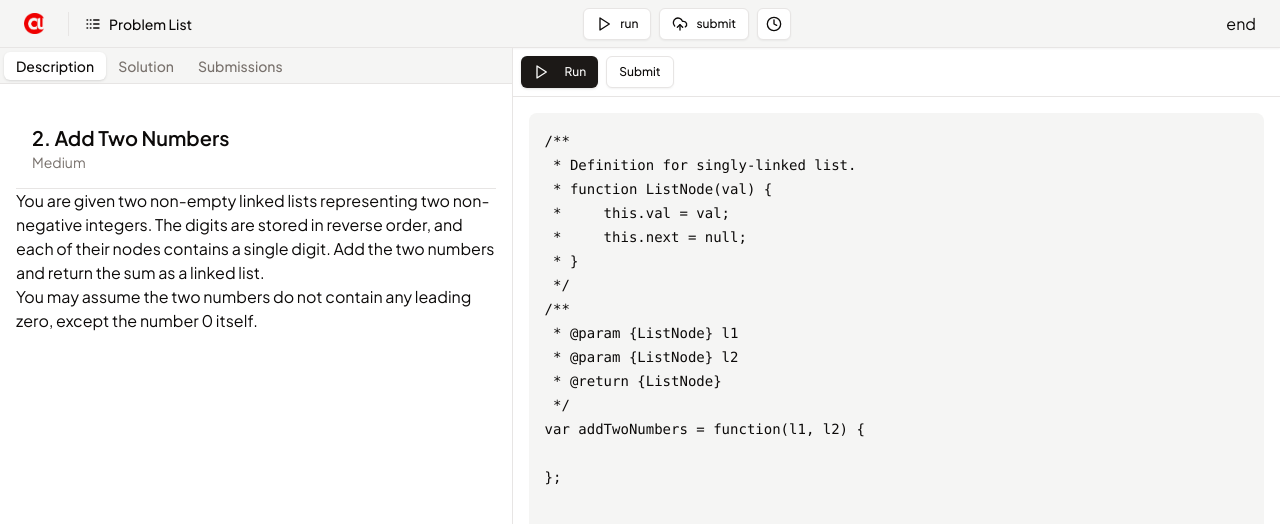
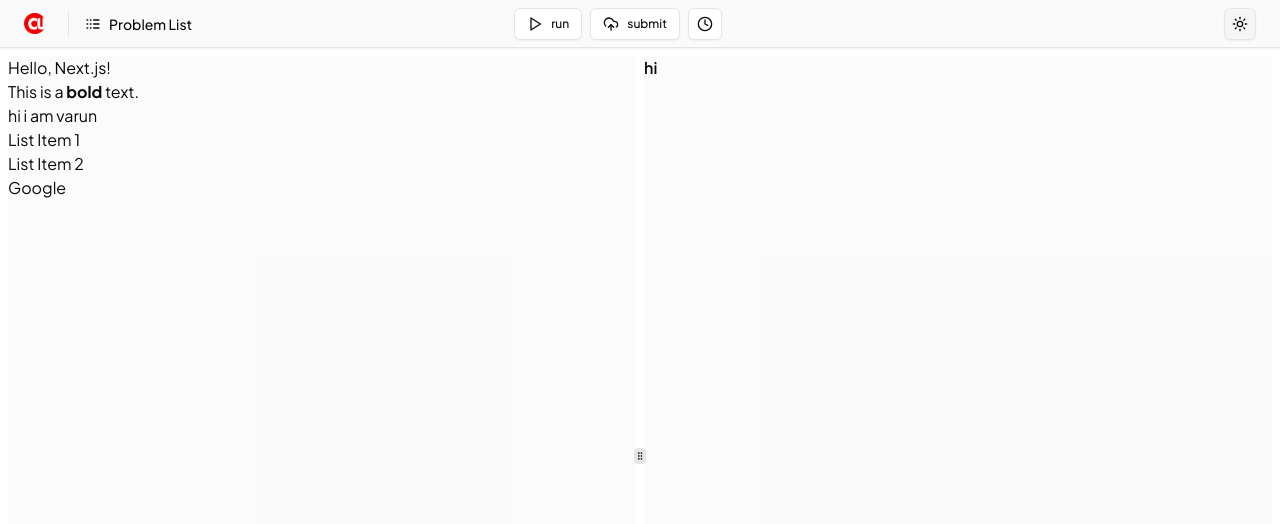
Before and after one commit to curious-varun/pseudocode-x, a Next.js app: page /problem/1 in a window 1280 px wide. Shown: the top 524 px of the page. Built offline with nearby package versions, Linux system fonts and the light colour scheme.

Commit message:
mid way problems

```diff
--- a/package.json
+++ b/package.json
@@ -52,8 +52,10 @@
     "react-day-picker": "^8.10.1",
     "react-dom": "^19.0.0",
     "react-hook-form": "^7.54.2",
+    "react-markdown": "^9.0.3",
     "react-resizable-panels": "^2.1.7",
     "recharts": "^2.15.1",
+    "remark-gfm": "^4.0.1",
     "sonner": "^1.7.4",
     "tailwind-merge": "^3.0.1",
     "tailwindcss-animate": "^1.0.7",
--- a/src/app/(problems)/problem/[slug]/page.tsx
+++ b/src/app/(problems)/problem/[slug]/page.tsx
@@ -1,76 +1,31 @@
 "use client"
+import {
+  ResizableHandle,
+  ResizablePanel,
+  ResizablePanelGroup,
+} from "@/components/ui/resizable"
+import { ProblemInfoSection } from "@/features/problem/componenets/problem-info-section"
 
-import { Play } from "lucide-react"
-import { Button } from "@/components/ui/button"
-import { ResizableHandle, ResizablePanel, ResizablePanelGroup } from "@/components/ui/resizable"
-import { Tabs, TabsContent, TabsList, TabsTrigger } from "@/components/ui/tabs"
 
 export default function ProblemPage() {
   return (
-    <div className="h-screen">
-      <ResizablePanelGroup direction="horizontal">
-        <ResizablePanel defaultSize={40}>
-          <div className="flex h-full flex-col">
-            <Tabs defaultValue="description" className="flex-1">
-              <TabsList className="w-full justify-start rounded-none border-b">
-                <TabsTrigger value="description">Description</TabsTrigger>
-                <TabsTrigger value="solution">Solution</TabsTrigger>
-                <TabsTrigger value="submissions">Submissions</TabsTrigger>
-              </TabsList>
-              <TabsContent value="description" className="p-4">
-                <div className="prose prose-sm dark:prose-invert">
-                  <div className="border-b p-4">
-                    <h1 className="text-xl font-semibold">2. Add Two Numbers</h1>
-                    <p className="text-sm text-muted-foreground">Medium</p>
-                  </div>
-
-                  <p>
-                    You are given two non-empty linked lists representing two non-negative integers. The digits are
-                    stored in reverse order, and each of their nodes contains a single digit. Add the two numbers and
-                    return the sum as a linked list.
-                  </p>
-                  <p>You may assume the two numbers do not contain any leading zero, except the number 0 itself.</p>
-                </div>
-              </TabsContent>
-            </Tabs>
+    <div className="bg-accent/10 mt-2">
+      <ResizablePanelGroup
+        direction="horizontal"
+        className="  rounded-lg "
+      >
+        <ResizablePanel minSize={2} >
+          <div className="ml-2  bg-accent/40 h-screen">
+            <ProblemInfoSection />
           </div>
         </ResizablePanel>
-        <ResizableHandle />
-        <ResizablePanel defaultSize={60}>
-          <div className="flex h-full flex-col">
-            <div className="flex items-center gap-2 border-b p-2">
-              <Button size="sm">
-                <Play className="mr-2 h-4 w-4" />
-                Run
-              </Button>
-              <Button size="sm" variant="outline">
-                Submit
-              </Button>
-            </div>
-            <div className="flex-1 p-4">
-              <pre className="h-full rounded-lg bg-muted p-4">
-                <code className="text-sm">
-                  {`/**
- * Definition for singly-linked list.
- * function ListNode(val) {
- *     this.val = val;
- *     this.next = null;
- * }
- */
-/**
- * @param {ListNode} l1
- * @param {ListNode} l2
- * @return {ListNode}
- */
-var addTwoNumbers = function(l1, l2) {
+        <ResizableHandle className="w-2 bg-white dark:bg-black hover:bg-blue-500" withHandle />
+        <ResizablePanel minSize={30} >
+          <div className="mr-2  bg-accent/40 h-screen">
+            <span className="font-semibold"> hi </span>
+          </div>
+        </ResizablePanel >
+      </ResizablePanelGroup >    </div >
 
-};`}
-                </code>
-              </pre>
-            </div>
-          </div>
-        </ResizablePanel>
-      </ResizablePanelGroup>
-    </div>
   )
 }
--- a/src/app/globals.css
+++ b/src/app/globals.css
@@ -9,24 +9,24 @@ body {
 @layer base {
   :root {
     --background: 0 0% 100%;
-    --foreground: 20 14.3% 4.1%;
+    --foreground: 0 0% 3.9%;
     --card: 0 0% 100%;
-    --card-foreground: 20 14.3% 4.1%;
+    --card-foreground: 0 0% 3.9%;
     --popover: 0 0% 100%;
-    --popover-foreground: 20 14.3% 4.1%;
-    --primary: 24 9.8% 10%;
-    --primary-foreground: 60 9.1% 97.8%;
-    --secondary: 60 4.8% 95.9%;
-    --secondary-foreground: 24 9.8% 10%;
-    --muted: 60 4.8% 95.9%;
-    --muted-foreground: 25 5.3% 44.7%;
-    --accent: 60 4.8% 95.9%;
-    --accent-foreground: 24 9.8% 10%;
+    --popover-foreground: 0 0% 3.9%;
+    --primary: 0 0% 9%;
+    --primary-foreground: 0 0% 98%;
+    --secondary: 0 0% 96.1%;
+    --secondary-foreground: 0 0% 9%;
+    --muted: 0 0% 96.1%;
+    --muted-foreground: 0 0% 45.1%;
+    --accent: 0 0% 96.1%;
+    --accent-foreground: 0 0% 9%;
     --destructive: 0 84.2% 60.2%;
-    --destructive-foreground: 60 9.1% 97.8%;
-    --border: 20 5.9% 90%;
-    --input: 20 5.9% 90%;
-    --ring: 20 14.3% 4.1%;
+    --destructive-foreground: 0 0% 98%;
+    --border: 0 0% 89.8%;
+    --input: 0 0% 89.8%;
+    --ring: 0 0% 3.9%;
     --chart-1: 12 76% 61%;
     --chart-2: 173 58% 39%;
     --chart-3: 197 37% 24%;
@@ -43,25 +43,25 @@ body {
     --sidebar-ring: 217.2 91.2% 59.8%;
   }
   .dark {
-    --background: 20 14.3% 4.1%;
-    --foreground: 60 9.1% 97.8%;
-    --card: 20 14.3% 4.1%;
-    --card-foreground: 60 9.1% 97.8%;
-    --popover: 20 14.3% 4.1%;
-    --popover-foreground: 60 9.1% 97.8%;
-    --primary: 60 9.1% 97.8%;
-    --primary-foreground: 24 9.8% 10%;
-    --secondary: 12 6.5% 15.1%;
-    --secondary-foreground: 60 9.1% 97.8%;
-    --muted: 12 6.5% 15.1%;
-    --muted-foreground: 24 5.4% 63.9%;
-    --accent: 12 6.5% 15.1%;
-    --accent-foreground: 60 9.1% 97.8%;
+    --background: 0 0% 3.9%;
+    --foreground: 0 0% 98%;
+    --card: 0 0% 3.9%;
+    --card-foreground: 0 0% 98%;
+    --popover: 0 0% 3.9%;
+    --popover-foreground: 0 0% 98%;
+    --primary: 0 0% 98%;
+    --primary-foreground: 0 0% 9%;
+    --secondary: 0 0% 14.9%;
+    --secondary-foreground: 0 0% 98%;
+    --muted: 0 0% 14.9%;
+    --muted-foreground: 0 0% 63.9%;
+    --accent: 0 0% 14.9%;
+    --accent-foreground: 0 0% 98%;
     --destructive: 0 62.8% 30.6%;
-    --destructive-foreground: 60 9.1% 97.8%;
-    --border: 12 6.5% 15.1%;
-    --input: 12 6.5% 15.1%;
-    --ring: 24 5.7% 82.9%;
+    --destructive-foreground: 0 0% 98%;
+    --border: 0 0% 14.9%;
+    --input: 0 0% 14.9%;
+    --ring: 0 0% 83.1%;
     --chart-1: 220 70% 50%;
     --chart-2: 160 60% 45%;
     --chart-3: 30 80% 55%;
@@ -86,3 +86,44 @@ body {
     @apply bg-background text-foreground;
   }
 }
+
+
+
+
+
+@layer base {
+  * {
+    @apply border-border;
+  }
+  html {
+    @apply scroll-smooth;
+  }
+  body {
+    @apply bg-background text-foreground overscroll-none;
+    /* font-feature-settings: "rlig" 1, "calt" 1; */
+    font-synthesis-weight: none;
+    text-rendering: optimizeLegibility;
+  }
+
+  @supports (font: -apple-system-body) and (-webkit-appearance: none) {
+    [data-wrapper] {
+      @apply min-[1800px]:border-t;
+    }
+  }
+
+  /* Custom scrollbar styling */
+  ::-webkit-scrollbar {
+    width: 5px;
+  }
+  ::-webkit-scrollbar-track {
+    background: transparent;
+  }
+  ::-webkit-scrollbar-thumb {
+    background: hsl(var(--border));
+    border-radius: 5px;
+  }
+  * {
+    scrollbar-width: thin;
+    scrollbar-color: hsl(var(--border)) transparent;
+  }
+}
--- a/src/components/layout/problem-topbar.tsx
+++ b/src/components/layout/problem-topbar.tsx
@@ -2,10 +2,11 @@ import { Clock, CloudUpload, Component, LogInIcon, Logs, Play } from "lucide-rea
 import Image from "next/image";
 import { Separator } from "@/components/ui/separator";
 import { Button } from "../ui/button";
+import { ThemeToggleButton } from "../theme-toggle-button";
 
 export function ProblemTopbar() {
   return (
-    <div className="h-12 bg-accent shadow-sm border-border border-b flex justify-between px-6">
+    <div className="sticky top-0 z-50 h-12   bg-accent/50 border-border border-b  dark:bg-accent/30 shadow-sm  flex justify-between px-6">
       <div className="flex items-center ">
         <Image
           src="/cu-logo.png"
@@ -16,7 +17,7 @@ export function ProblemTopbar() {
         <Separator className="ml-6 h-6" orientation="vertical" />
         <Button variant="ghost"> <Logs /> Problem List </Button>
       </div>
-      <div className="w-full flex justify-center items-center gap-2 mr-10">
+      <div className="w-full flex justify-center items-center gap-2 pr-44">
         <Button className="text-xs " size="sm" variant="outline">
           <Play /> run
         </Button>
@@ -28,7 +29,7 @@ export function ProblemTopbar() {
         </Button>
       </div>
       <div className="flex items-center">
-        end
+        <ThemeToggleButton />
       </div>
     </div>
   )
--- /dev/null
+++ b/src/features/problem/componenets/problem-info-section.tsx
@@ -0,0 +1,24 @@
+"use client";
+
+import React from "react";
+import ReactMarkdown from "react-markdown";
+import remarkGfm from "remark-gfm";
+
+const markdownContent = `
+# Hello, Next.js!
+This is a **bold** text.
+
+# hi i am varun
+- List Item 1
+- List Item 2
+
+[Google](https://google.com)
+`;
+
+export function ProblemInfoSection() {
+  return (
+    <div className="prose">
+      <ReactMarkdown remarkPlugins={[remarkGfm]}>{markdownContent}</ReactMarkdown>
+    </div>
+  );
+};
```
Also changed, not shown: 1 other file (tests, documents, lock files or other folders).
